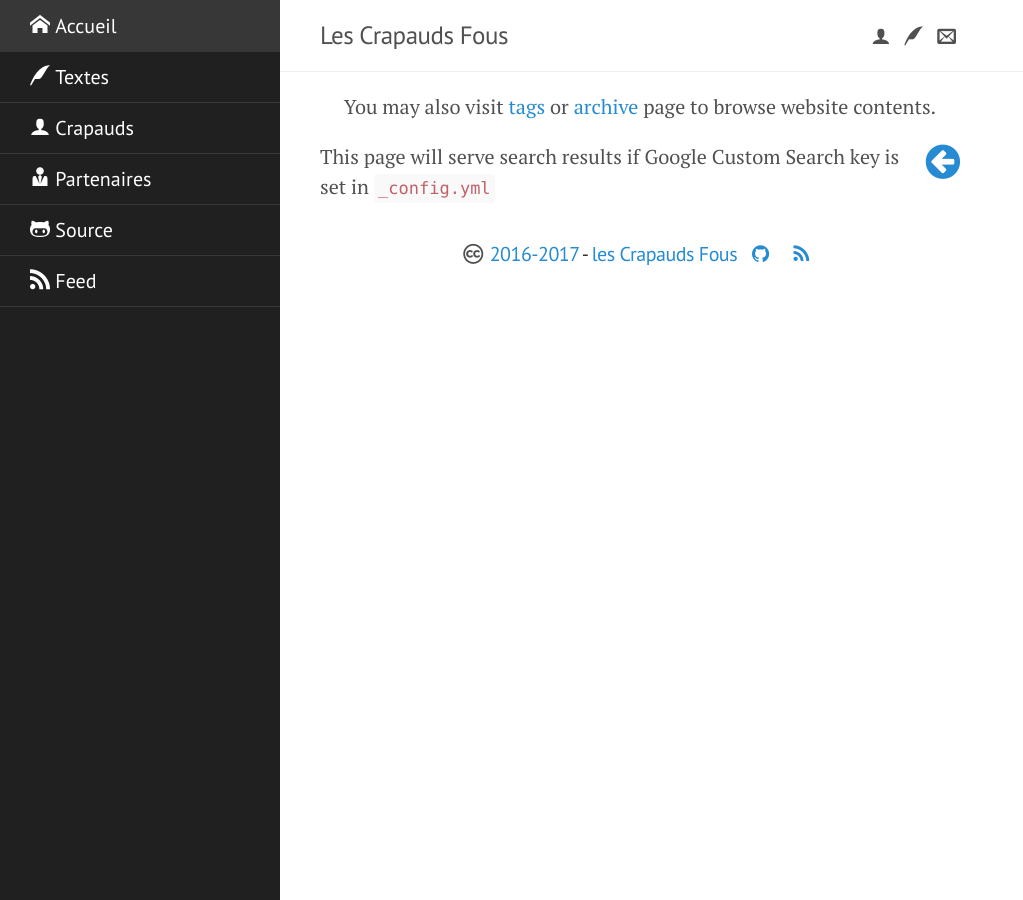
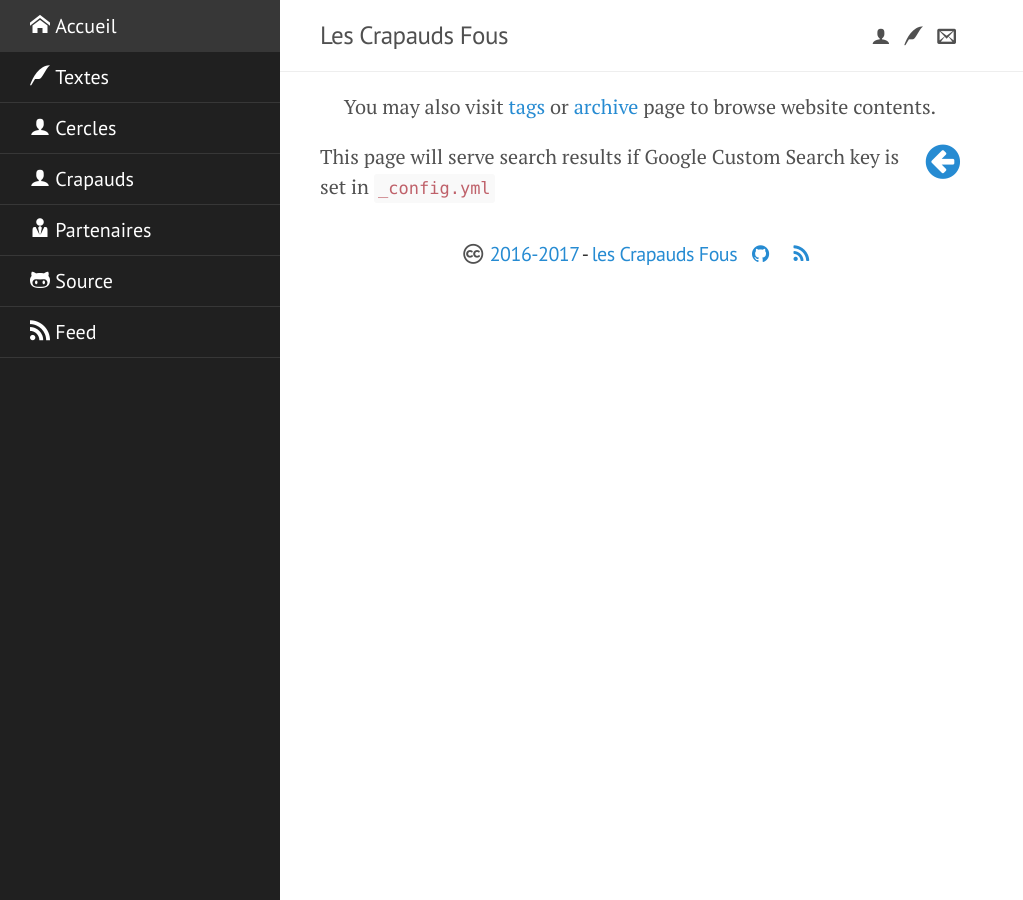
Before and after one commit to crazy-toads/crazy-toads.github.io, a Jekyll site: the page built from syspages/cse.md, in a window 1280 px wide. Shown: the whole page, without its empty margins (0-1023 px from the left). Built offline with Jekyll 4.4.1, drawn with Linux system fonts in a browser that asks for light colours; nearby versions of some CDN libraries; some web fonts are replaced.

Commit message:
add cercles in sidebar

```diff
--- a/_config.yml
+++ b/_config.yml
@@ -59,6 +59,8 @@
     url: /
   - title: <i class="iconside iconm-quill"></i> Textes
     url: /textes/
+  - title: <i class="iconside iconm-user"></i> Cercles
+    url: /cercles/
   - title: <i class="iconside iconm-user"></i> Crapauds
     url: /crapauds/
   - title: <i class="iconside iconm-user-tie"></i> Partenaires
```
